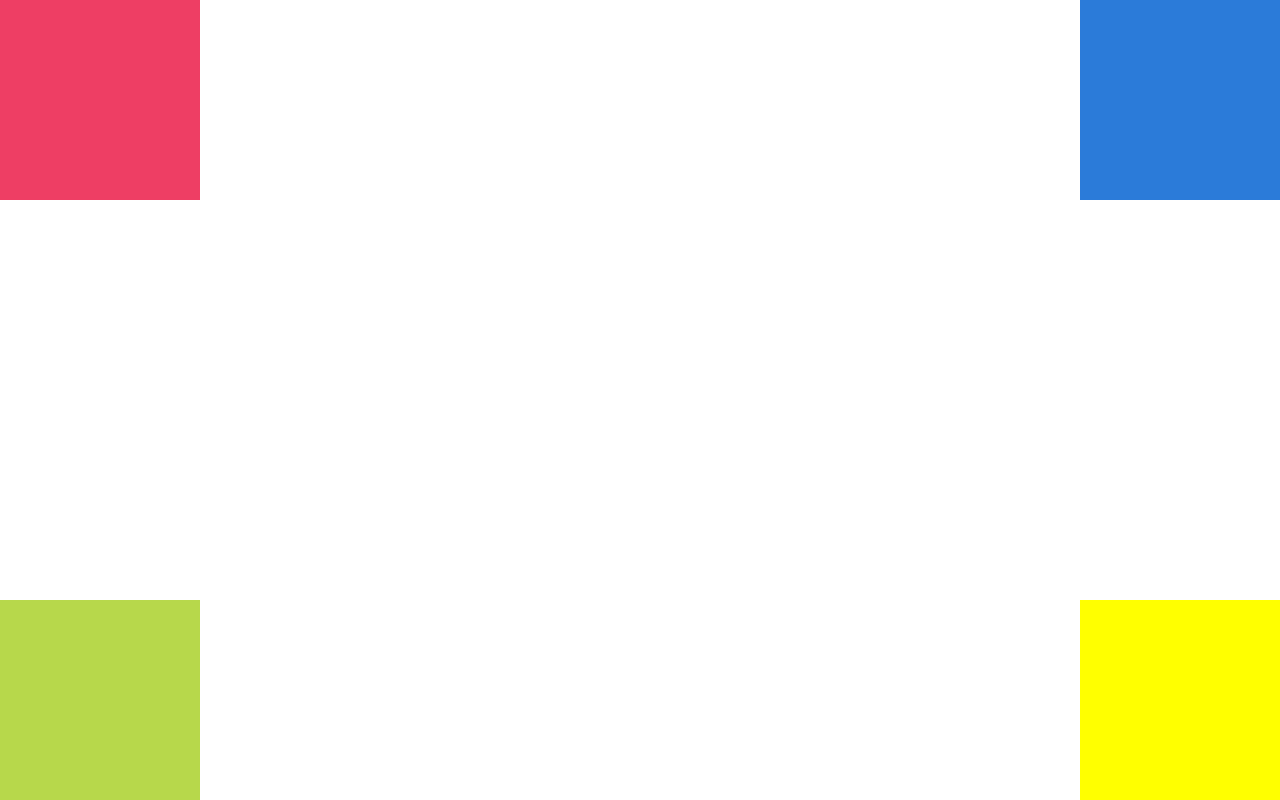
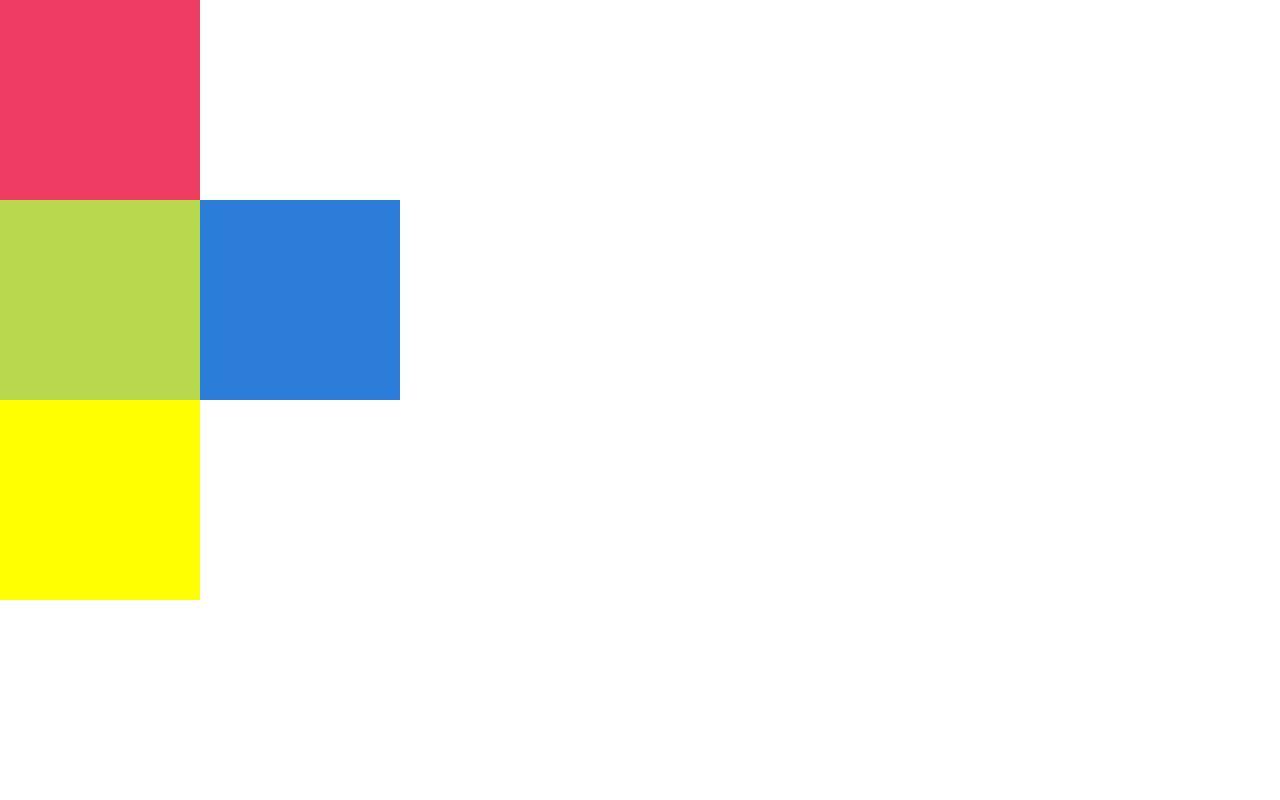
Before and after one commit to AmaliaRiveraC/positioning, a plain HTML site: page index.html in a window 1280 px wide. Drawn offline with Linux system fonts and the light colour scheme.

Commit message:
Desafío IV

```diff
--- a/css/main.css
+++ b/css/main.css
@@ -11,29 +11,22 @@ body {
 .caja {
 	width: 200px;
 	height: 200px;
-	position: absolute;;
 }
 
 #rosa {
 	background-color: #EE3E64;
-	left: 0;
-	top: 0;
 }
 
 #azul {
 	background-color: #2B7BD9;
-	right: 0;
-	top: 0;
+	position: absolute;
+	left:200px;
 }
 
 #verde {
 	background-color: #B7D84B;
-	bottom: 0;
-	left: 0;
 }
 
 #amarillo {
 	background-color: #FFFF00;
-	bottom: 0;
-	right: 0;
 }
```
